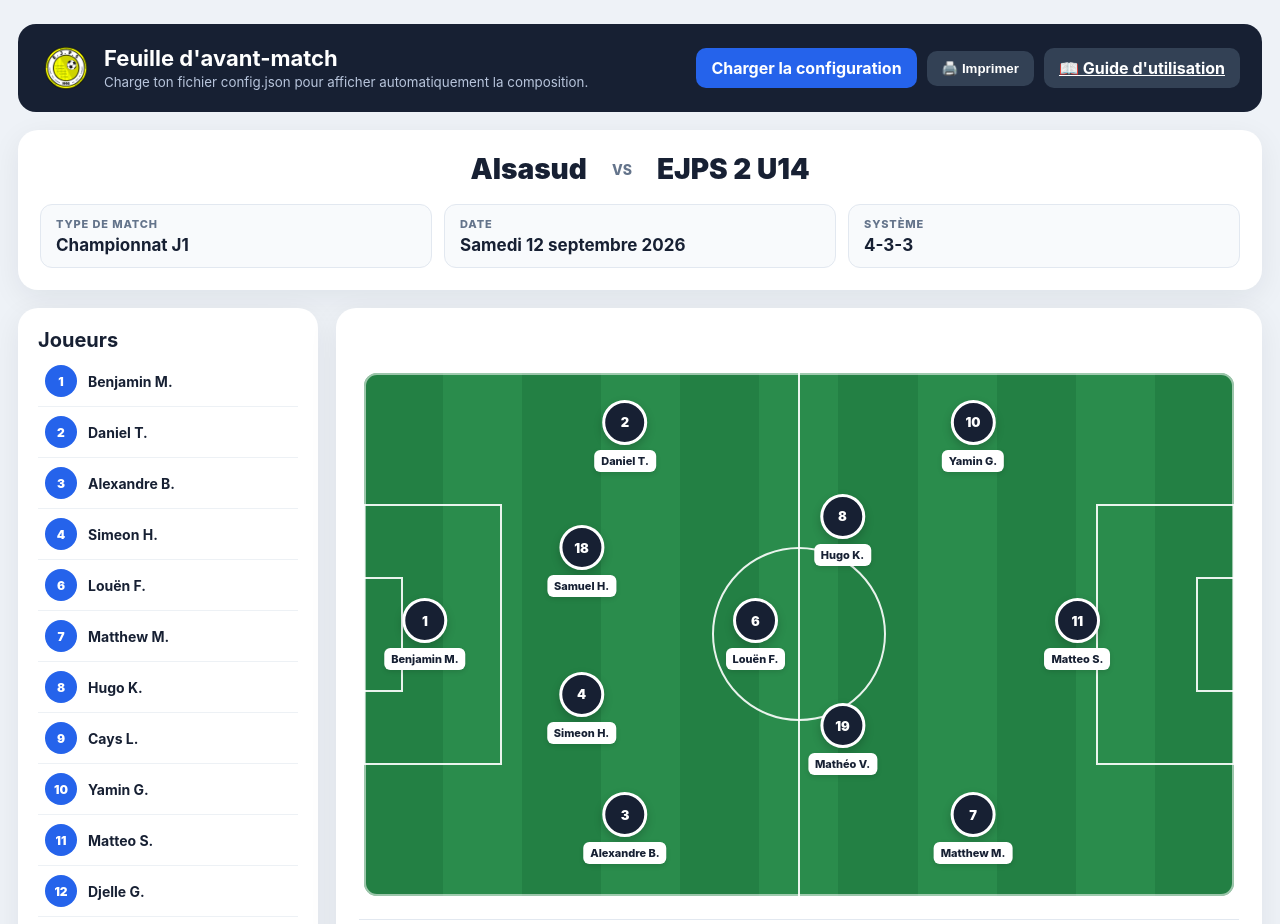
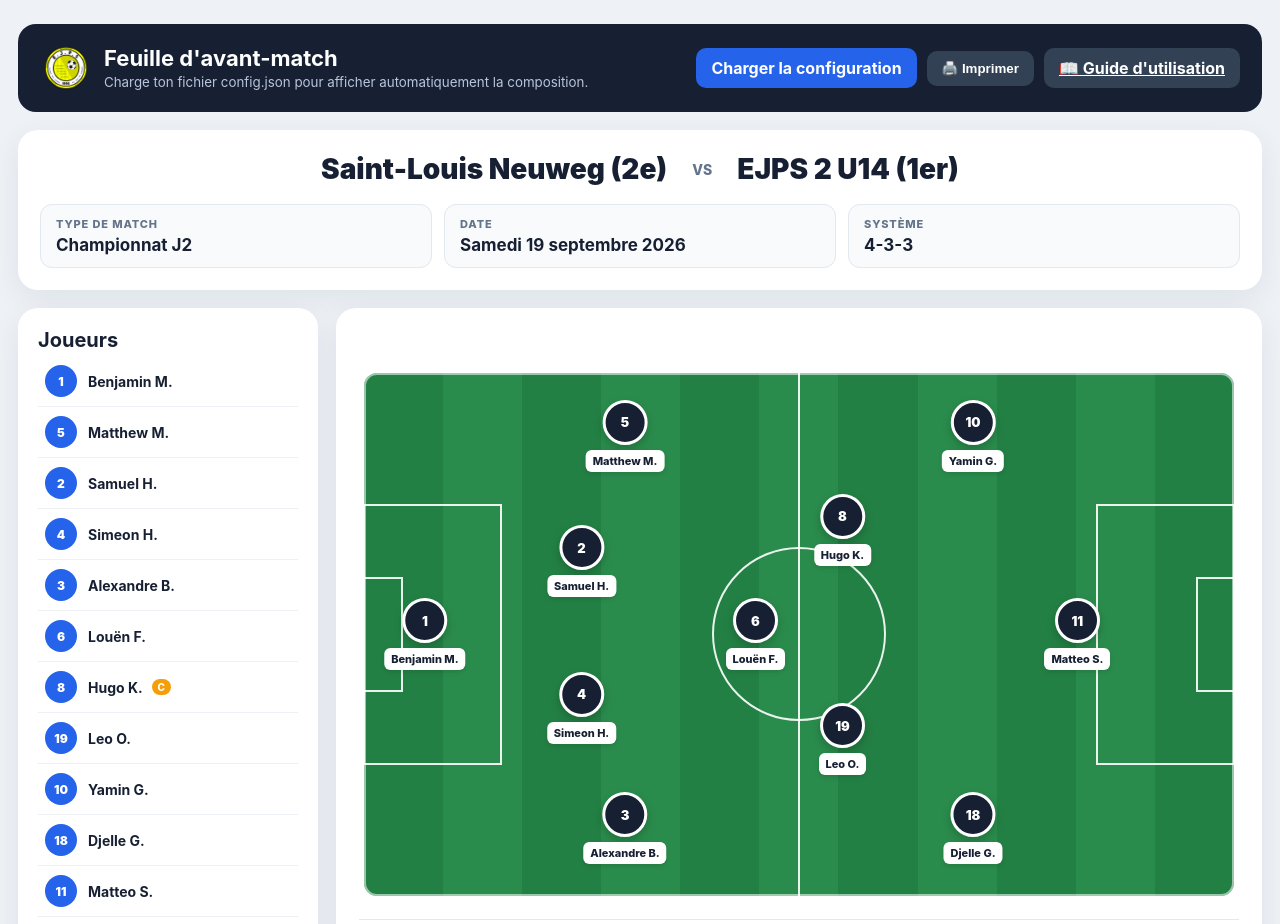
Before and after one commit to maxcl10/CoachBoard, an Angular app: page / in a window 1280 px wide. Shown: the top 924 px of the page. Built offline with nearby package versions, Linux system fonts and the light colour scheme.

Commit message:
fix: update team and match details in app configuration

```diff
--- a/src/app/app.ts
+++ b/src/app/app.ts
@@ -15,28 +15,28 @@ registerLocaleData(localeFr, 'fr-FR');
 })
 export class App {
   protected readonly config = signal<MatchConfig>({
-    equipe: 'EJPS 2 U14',
-    adversaire: 'Alsasud',
+    equipe: 'EJPS 2 U14 (1er)',
+    adversaire: 'Saint-Louis Neuweg (2e)',
     lieu: 'Stade Municipal',
     domicile: false,
-    typeMatch: 'Championnat J1',
-    date: '2026-09-12',
+    typeMatch: 'Championnat J2',
+    date: '2026-09-19',
     formation: '4-3-3',
     joueurs: [
       { numero: 1, nom: 'Benjamin M.', poste: 'GB' },
-      { numero: 2, nom: 'Daniel T.', poste: 'DG' },
+      { numero: 5, nom: 'Matthew M.', poste: 'DG' },
+      { numero: 2, nom: 'Samuel H.', poste: 'DCG' },
+      { numero: 4, nom: 'Simeon H.', poste: 'DCD' },
       { numero: 3, nom: 'Alexandre B.', poste: 'DD' },
-      { numero: 4, nom: 'Simeon H.', poste: 'DCD' },
       { numero: 6, nom: 'Louën F.', poste: 'MDC' },
-      { numero: 7, nom: 'Matthew M.', poste: 'AD' },
-      { numero: 8, nom: 'Hugo K.', poste: 'MCG' },
+      { numero: 8, nom: 'Hugo K.', poste: 'MCG', capitaine: true },
+      { numero: 19, nom: 'Leo O.', poste: 'MCD' },
+      { numero: 10, nom: 'Yamin G.', poste: 'AG' },
+      { numero: 18, nom: 'Djelle G.', poste: 'AD' },
+      { numero: 11, nom: 'Matteo S.', poste: 'AC' },
+      { numero: 20, nom: 'Daniel T.', poste: 'R1' },
+      { numero: 12, nom: 'Elie K.', poste: 'R2' },
       { numero: 9, nom: 'Cays L.', poste: 'R3' },
-      { numero: 10, nom: 'Yamin G.', poste: 'AG' },
-      { numero: 11, nom: 'Matteo S.', poste: 'AC' },
-      { numero: 12, nom: 'Djelle G.', poste: 'R2' },
-      { numero: 18, nom: 'Samuel H.', poste: 'DCG' },
-      { numero: 19, nom: 'Mathéo V.', poste: 'MCD', capitaine: true },
-      { numero: 20, nom: 'Leo O.', poste: 'R1' },
     ],
   });
 
```
Also changed, not shown: 1 other file (tests, documents, lock files or other folders).
